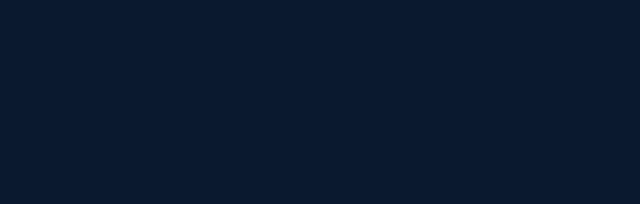
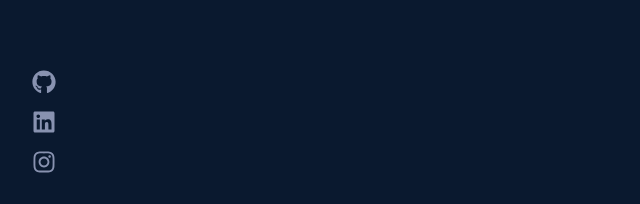
Before and after one commit to danielcoosta1/meu-portfolio, a React (Vite) app: page / in a window 1280 px wide. Shown: the part 514-718 px from the top of the page, without its empty margins (0-640 px from the left). Built offline with nearby package versions, Linux system fonts and the light colour scheme.

Commit message:
Adicionando no Layout o componente que será fixo - SocialBar

```diff
--- a/src/components/Layout/index.jsx
+++ b/src/components/Layout/index.jsx
@@ -1,5 +1,6 @@
 // src/components/Layout/index.jsx
 import Sidebar from "../SideBar";
+import SocialBar from "../SocialBar";
 
 import {Container, ContentWrapper, Content} from "./style"
 
@@ -8,6 +9,7 @@
   return (
     <Container>
       <Sidebar />
+      <SocialBar />
       <ContentWrapper>
         <Content>{children}</Content>
       </ContentWrapper>
```
